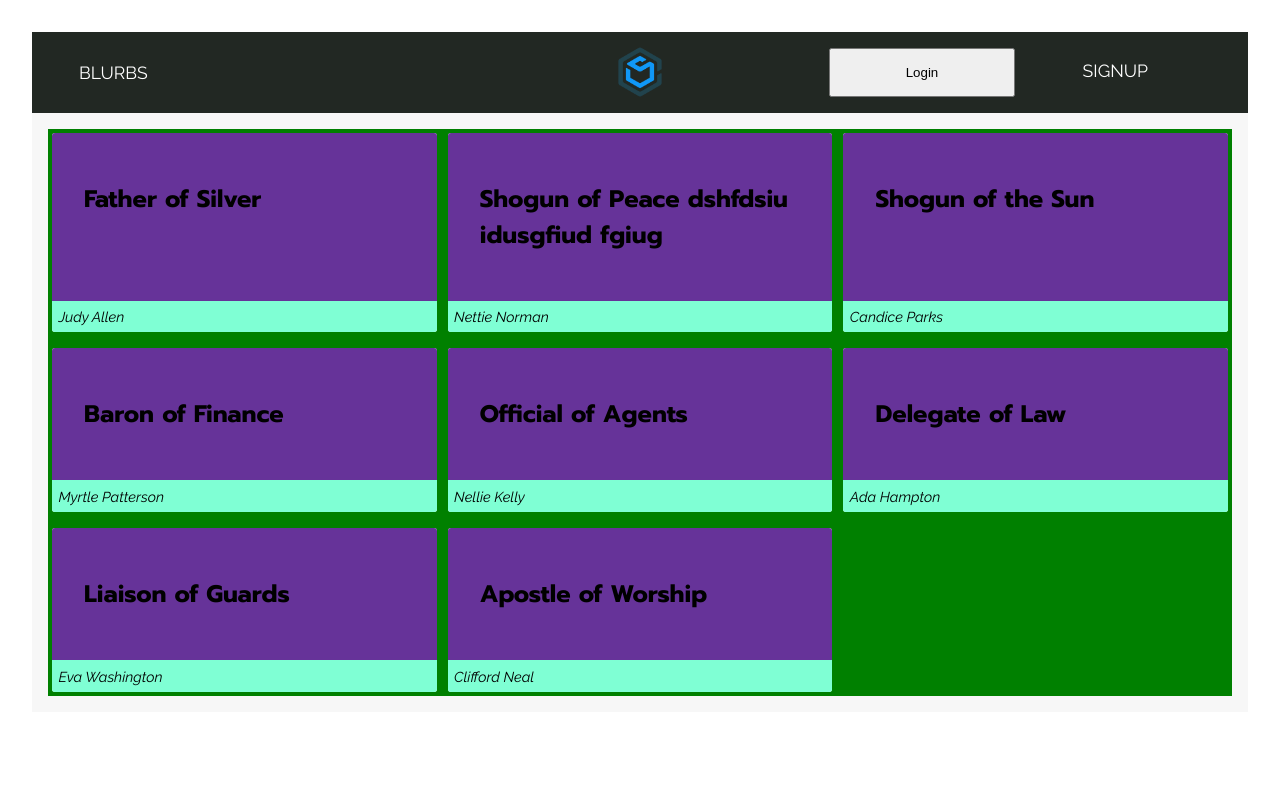
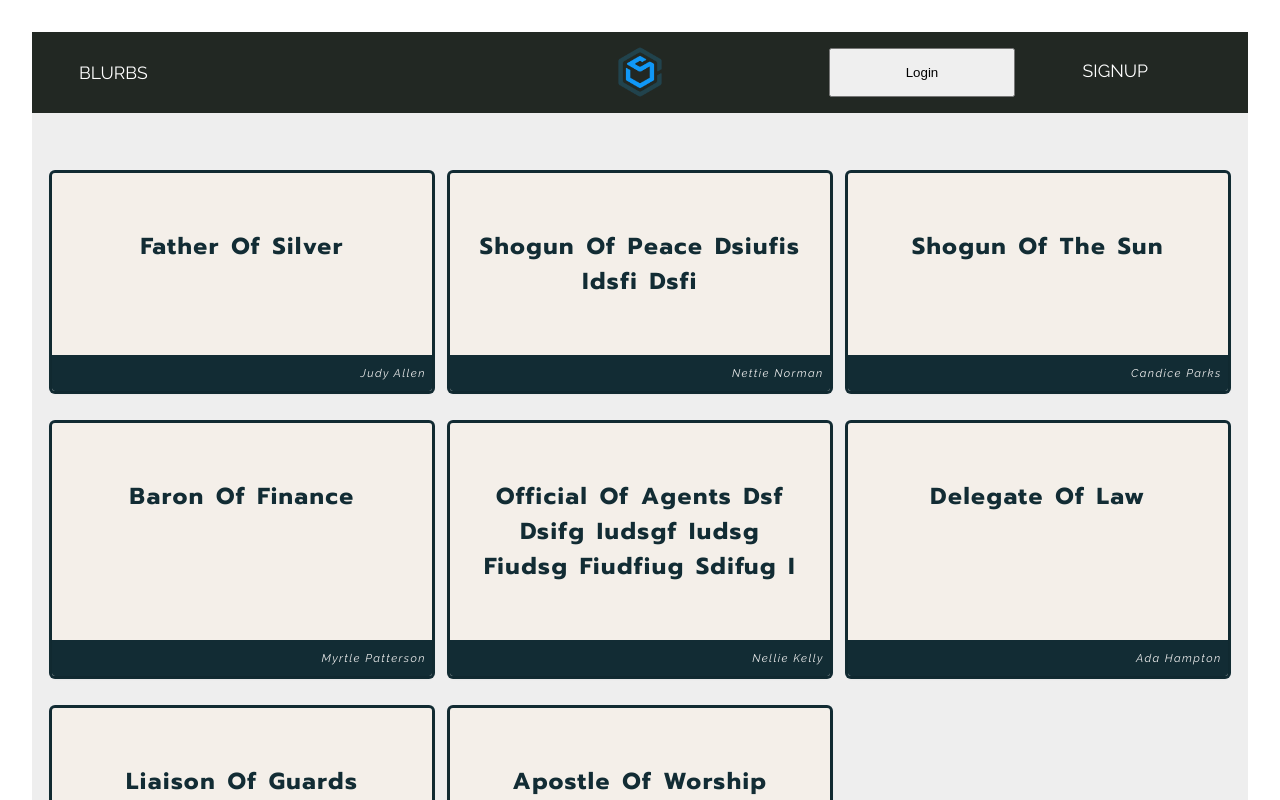
Before and after one commit to mohit-kumar-behera/blurb, a React (Create React App) app in the folder blurb-client/: page / in a window 1280 px wide. Shown: the top 800 px of the page. Built offline with nearby package versions, Linux system fonts and the light colour scheme.

Commit message:
complete home page

```diff
--- a/blurb-client/src/components/App.css
+++ b/blurb-client/src/components/App.css
@@ -5,7 +5,8 @@
   --white-opac-m: #ffffff50;
   --white-opac-l: #ffffff85;
   --grey: #eeeeee;
-  --lightgrey: #f7f7f7;
+  --lightgrey: #eeeeee;
+  --lightergrey: #f7f7f7;
 
   --green-jungle: #222823;
   --green-metal: #122c34;
--- a/blurb-client/src/components/App.jsx
+++ b/blurb-client/src/components/App.jsx
@@ -12,12 +12,17 @@ const P = () => {
   return 'P component P componentP component';
 };
 
+const NoMatch = () => {
+  return <h1>Error 404. Sorry, No Page Found</h1>;
+};
+
 const App = () => {
   return (
     <Routes>
       <Route path="/" element={<PageLayout />}>
         <Route index element={<Home />} />
         <Route path="about" element={<P />} />
+        <Route path="*" element={<NoMatch />} />
       </Route>
     </Routes>
   );
--- a/blurb-client/src/components/Blurb/Blurb.css
+++ b/blurb-client/src/components/Blurb/Blurb.css
@@ -1,43 +1,78 @@
 .blurb-wrapper {
   display: grid;
-  background-color: green;
   grid-template-columns: repeat(3, 1fr);
-  grid-gap: 1em 0.7em;
+  grid-gap: 2em 1.1em;
   padding: 0.25em;
+  margin: 2.5rem 0;
 }
 
 .blurb-card {
   display: flex;
   flex-direction: column;
-  background: var(--lightgrey);
+  background: var(--white-antique-opac-m);
   border-radius: 3px;
   padding: 0;
+  box-shadow: rgba(0, 0, 0, 0.16) 0px 1px 4px,
+    var(--green-metal) 0px 0px 0px 3px;
+}
+
+.blurb-card__body,
+.blurb-card__footer > .author {
+  transition: all 0.2s ease;
 }
 
 .blurb-card__body {
   height: 100%;
-  padding: 3em 2em;
+  padding: 3.5em 1.5em;
+  background-color: transparent;
+  cursor: pointer;
+  text-align: center;
+}
+
+.blurb-card__body,
+.blurb-card__body > .stretchlink {
   border-top-left-radius: inherit;
   border-top-right-radius: inherit;
-  background-color: rebeccapurple;
 }
 
-.blurb-card__body > .title {
+.blurb-card__body > .stretchlink {
+  width: 100%;
+  height: 100%;
+}
+
+.blurb-card__body:hover {
+  background-color: var(--white-antique-opac-l);
+}
+
+.blurb-card__body .title {
+  font-size: 1.45rem;
   font-weight: 700;
   font-family: var(--font-prompt);
+  color: var(--green-metal);
+  letter-spacing: 1.5px;
+  word-spacing: 2px;
+  text-transform: capitalize;
 }
 
 .blurb-card__footer {
-  padding: 0.4em;
+  padding: 0.7em 0.4em;
   border-bottom-left-radius: inherit;
   border-bottom-right-radius: inherit;
-  background-color: aquamarine;
+  background-color: var(--green-metal);
+  clear: both;
 }
 
 .blurb-card__footer > .author {
-  font-size: 0.9rem;
+  float: right;
+  color: var(--grey);
+  font-size: 0.7rem;
   font-family: var(--font-raleway);
   font-style: italic;
+  letter-spacing: 1.4px;
+}
+
+.blurb-card__footer > .author:hover {
+  color: var(--white-antique);
 }
 
 @media screen and (min-width: 1400px) {
--- a/blurb-client/src/components/Blurb/Blurb.jsx
+++ b/blurb-client/src/components/Blurb/Blurb.jsx
@@ -16,7 +16,7 @@ const blurbData = [
   },
   {
     id: Math.floor(Math.random() * 14575),
-    title: 'Shogun of Peace dshfdsiu idusgfiud fgiug',
+    title: 'Shogun of Peace dsiufis idsfi dsfi ',
     user: {
       name: 'Nettie Norman',
     },
@@ -37,7 +37,7 @@ const blurbData = [
   },
   {
     id: Math.floor(Math.random() * 14575),
-    title: 'Official of Agents',
+    title: 'Official of Agents dsf dsifg iudsgf iudsg fiudsg fiudfiug sdifug i',
     user: {
       name: 'Nellie Kelly',
     },
--- a/blurb-client/src/components/Blurb/BlurbCard.jsx
+++ b/blurb-client/src/components/Blurb/BlurbCard.jsx
@@ -1,13 +1,36 @@
 import React from 'react';
+import { Link } from 'react-router-dom';
 
-const BlurbCard = props => {
+// import components
+import StretchLink from '../StretchLink';
+
+const BlurbCard = ({ blurb }) => {
   return (
     <div className="blurb-card">
       <div className="blurb-card__body">
-        <h2 className="title">{props.blurb.title}</h2>
+        {/* <StretchLink>
+          <Link
+            to={`blurb/${blurb.title.toLowerCase().replaceAll(' ', '-')}`}
+            className="title"
+          >
+            {blurb.title}
+          </Link>
+        </StretchLink> */}
+
+        <StretchLink
+          to={`blurb/${blurb.title.toLowerCase().replaceAll(' ', '-')}`}
+          className="title"
+        >
+          {blurb.title}
+        </StretchLink>
       </div>
       <div className="blurb-card__footer">
-        <small className="author">{props.blurb.user.name}</small>
+        <Link
+          to={`profile/${blurb.user.name.split(' ')[0].toLowerCase()}`}
+          className="author"
+        >
+          {blurb.user.name}
+        </Link>
       </div>
     </div>
   );
--- /dev/null
+++ b/blurb-client/src/components/StretchLink.jsx
@@ -0,0 +1,38 @@
+import React from 'react';
+
+import { Link } from 'react-router-dom';
+
+class StretchLink extends React.Component {
+  stretchLinkRef = React.createRef(null);
+
+  componentDidMount() {
+    this.stretchLinkElem = this.stretchLinkRef.current;
+
+    const parentDiv = this.stretchLinkElem.parentElement;
+    const parentDivPadding =
+      getComputedStyle(parentDiv).getPropertyValue('padding');
+    parentDiv.style.padding = 0;
+
+    this.stretchLinkElem.style.padding = parentDivPadding;
+  }
+
+  clickChildLink = () => {
+    this.stretchLinkElem.querySelector('.title').click();
+  };
+
+  render() {
+    return (
+      <div
+        ref={this.stretchLinkRef}
+        className="stretchlink"
+        onClick={this.clickChildLink}
+      >
+        <Link to={this.props.to} className={this.props.className}>
+          {this.props.children}
+        </Link>
+      </div>
+    );
+  }
+}
+
+export default StretchLink;
```
